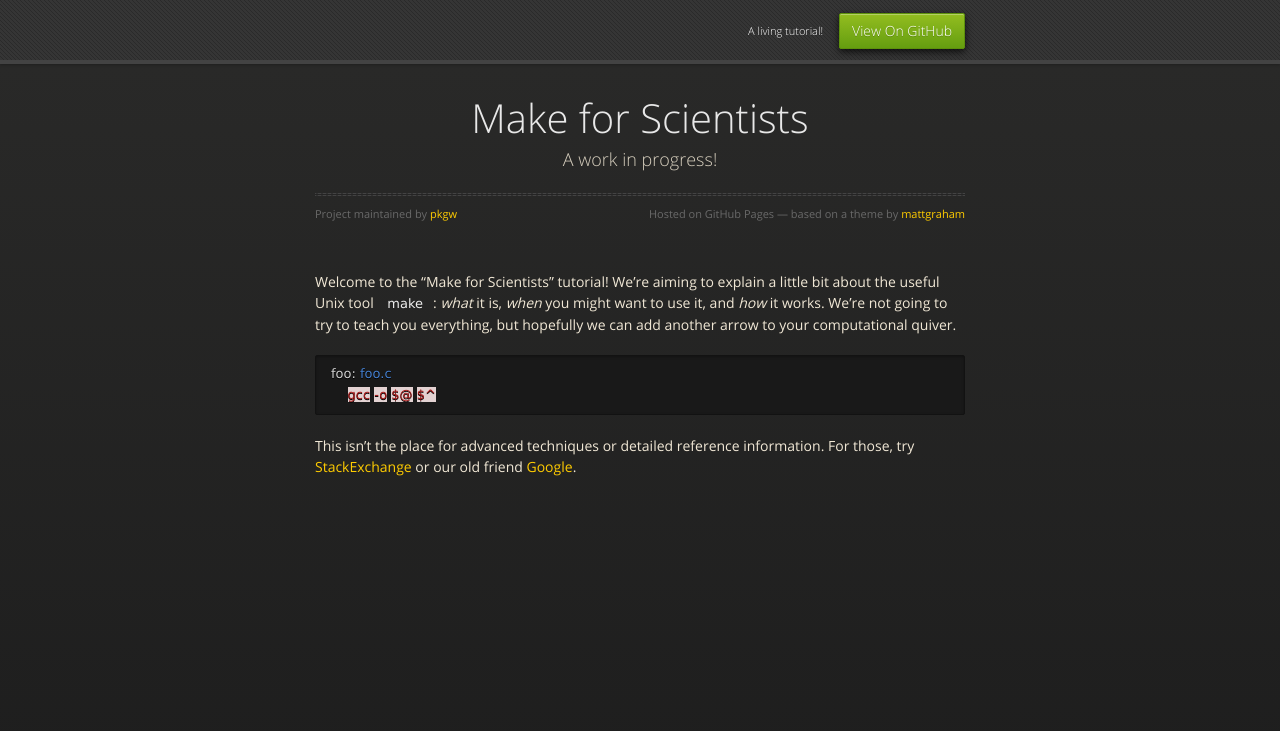
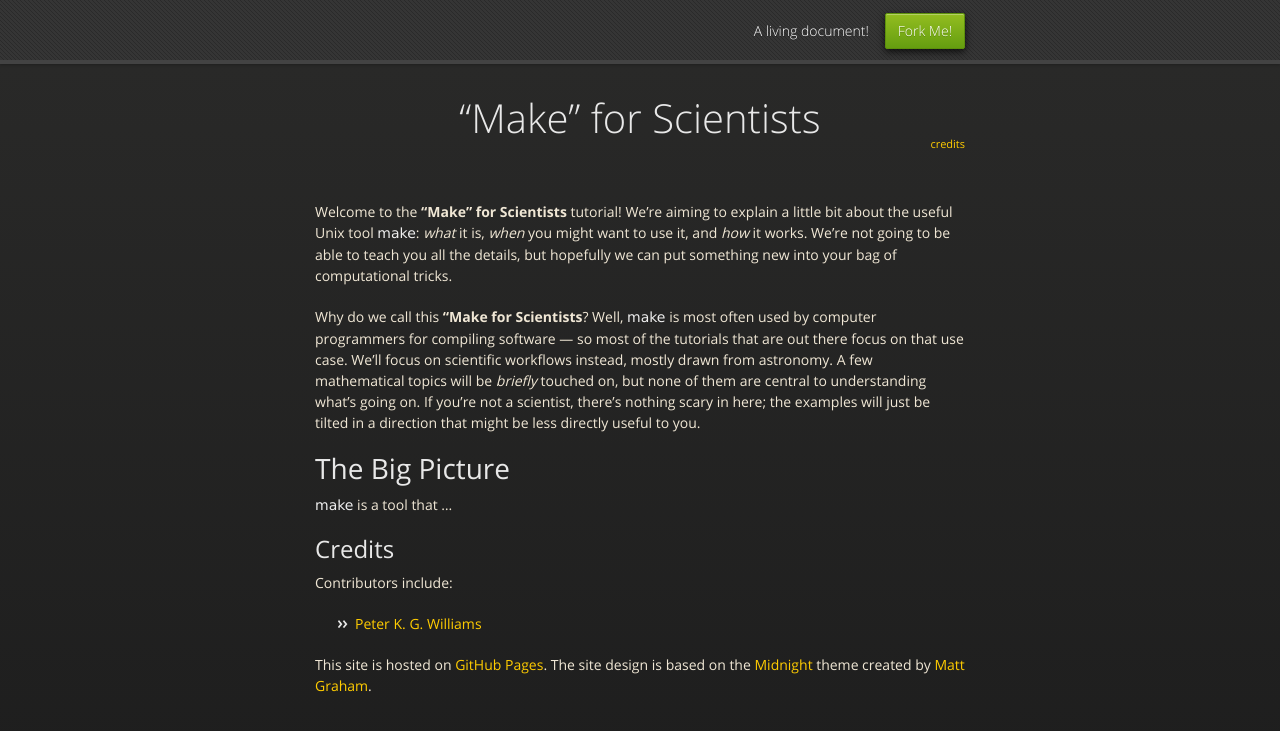
Before and after one commit to pkgw/make_for_scientists, a Jekyll site: the page built from index.md, in a window 1280 px wide. Shown: the top 731 px of the page. Built offline with Jekyll 4.4.1, drawn with Linux system fonts in a browser that asks for light colours; nearby versions of some CDN libraries; Markdown is read by kramdown in place of the engine named in the settings.

Commit message:
Start working on some actual content! Barely.

```diff
--- a/_layouts/default.html
+++ b/_layouts/default.html
@@ -20,8 +20,8 @@
   <body>
       <div id="header">
         <nav>
-          <li class="downloads"><a href="https://github.com/pkgw/make_for_scientists">View On GitHub</a></li>
-	  <li class="title">A living tutorial!</li>
+          <li class="downloads"><a href="https://github.com/{{ page.ghlink }}">Fork Me!</a></li>
+	  <li class="title">A living document!</li>
         </nav>
       </div>
 
@@ -29,11 +29,8 @@
 
       <section>
         <div id="title">
-          <h1>{{ site.name }}</h1>
-          <p>{{ page.tagline }}</p>
-          <hr>
-          <span class="credits left">Project maintained by <a href="https://github.com/pkgw">pkgw</a></span>
-          <span class="credits right">Hosted on GitHub Pages &mdash; based on a theme by <a href="https://twitter.com/michigangraham">mattgraham</a></span>
+          <h1>{{ page.title }}</h1>
+	  <span class="credits right"><a href="#credits">credits</a></span>
         </div>
 
 	{{ content }}
--- a/css/styles.css
+++ b/css/styles.css
@@ -625,15 +625,6 @@ blockquote {
 code {
   font-family: "Lucida Sans", Monaco, Bitstream Vera Sans Mono, Lucida Console, Terminal;
   color: #efefef;
-  font-size: 13px;
-  margin: 0 4px;
-  padding: 4px 6px;
-  -moz-border-radius: 2px;
-  -webkit-border-radius: 2px;
-  -o-border-radius: 2px;
-  -ms-border-radius: 2px;
-  -khtml-border-radius: 2px;
-  border-radius: 2px;
 }
 
 pre {
@@ -777,7 +768,7 @@ dt {
 #header nav li.title {
   float: right;
   margin-right: 10px;
-  font-size: 11px;
+  font-size: 14px;
 }
 
 section {
--- a/index.md
+++ b/index.md
@@ -1,22 +1,38 @@
 ---
 layout: default
-title:  Make for Scientists
-tagline: A work in progress!
+title: “Make” for Scientists
+ghlink: pkgw/make_for_scientists
+analyticsid: UA-26313513-1
 ---
 
-Welcome to the "Make for Scientists" tutorial! We're aiming to explain a
+Welcome to the **"Make” for Scientists** tutorial! We're aiming to explain a
 little bit about the useful Unix tool `make`: *what* it is, *when* you might
-want to use it, and *how* it works. We're not going to try to teach you
-everything, but hopefully we can add another arrow to your computational
-quiver.
+want to use it, and *how* it works. We're not going to be able to teach you
+all the details, but hopefully we can put something new into your bag of
+computational tricks.
 
-{% highlight make %}
-foo: foo.c
-    gcc -o $@ $^
-{% endhighlight %}
+Why do we call this **“Make for Scientists**? Well, `make` is most often used
+by computer programmers for compiling software --- so most of the tutorials
+that are out there focus on that use case. We'll focus on scientific workflows
+instead, mostly drawn from astronomy. A few mathematical topics will be
+*briefly* touched on, but none of them are central to understanding what's
+going on. If you're not a scientist, there's nothing scary in here; the
+examples will just be tilted in a direction that might be less directly useful
+to you.
 
-This isn't the place for advanced techniques or detailed reference
-information. For those, try [StackExchange] or our old friend [Google].
 
-[StackExchange]: http://stackexchange.com/
-[Google]: https://google.com/
+The Big Picture
+===============
+
+`make` is a tool that ...
+
+
+<h2 id="credits">Credits</h2>
+
+Contributors include:
+
+* [Peter K. G. Williams](http://newton.cx/~peter/)
+
+This site is hosted on [GitHub Pages](http://pages.github.com/). The site
+design is based on the [Midnight](https://github.com/mattgraham/Midnight)
+theme created by [Matt Graham](http://madebygraham.com/).
```
Also changed, not shown: other parts of _layouts/default.html (+1 -1 lines).
